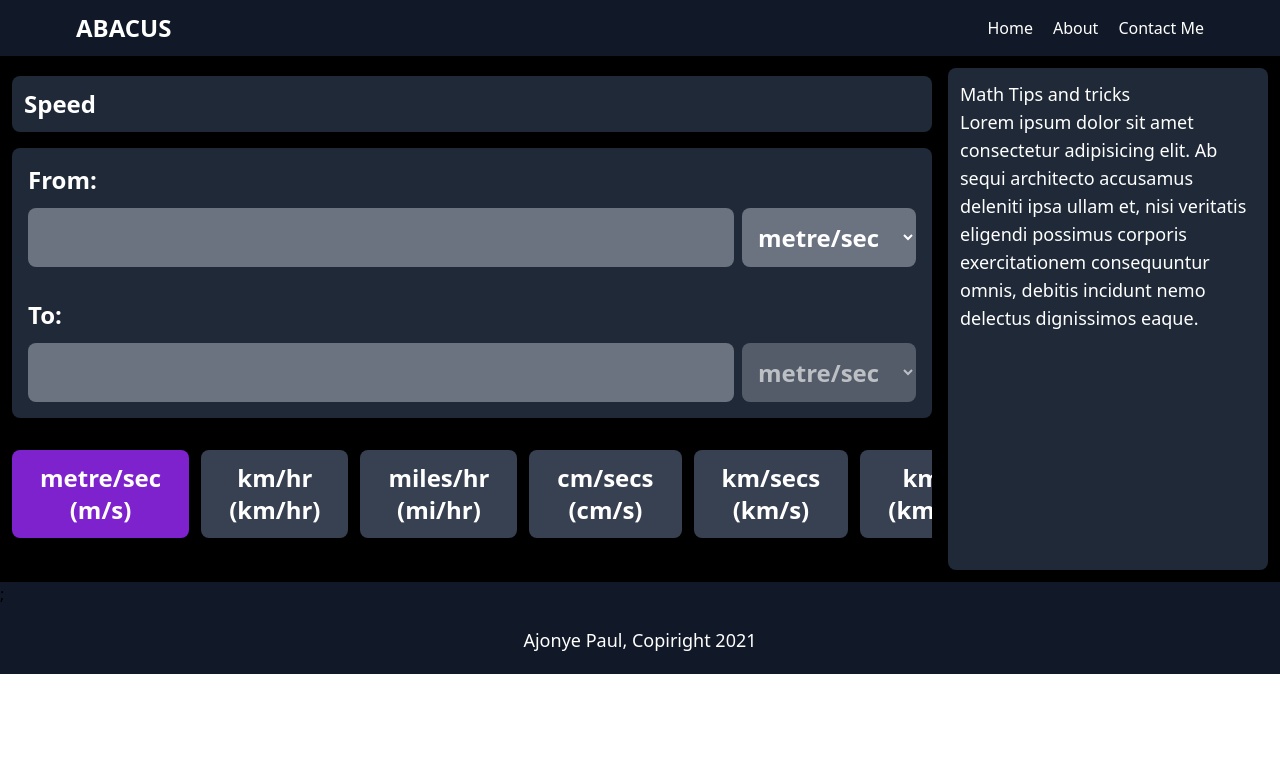
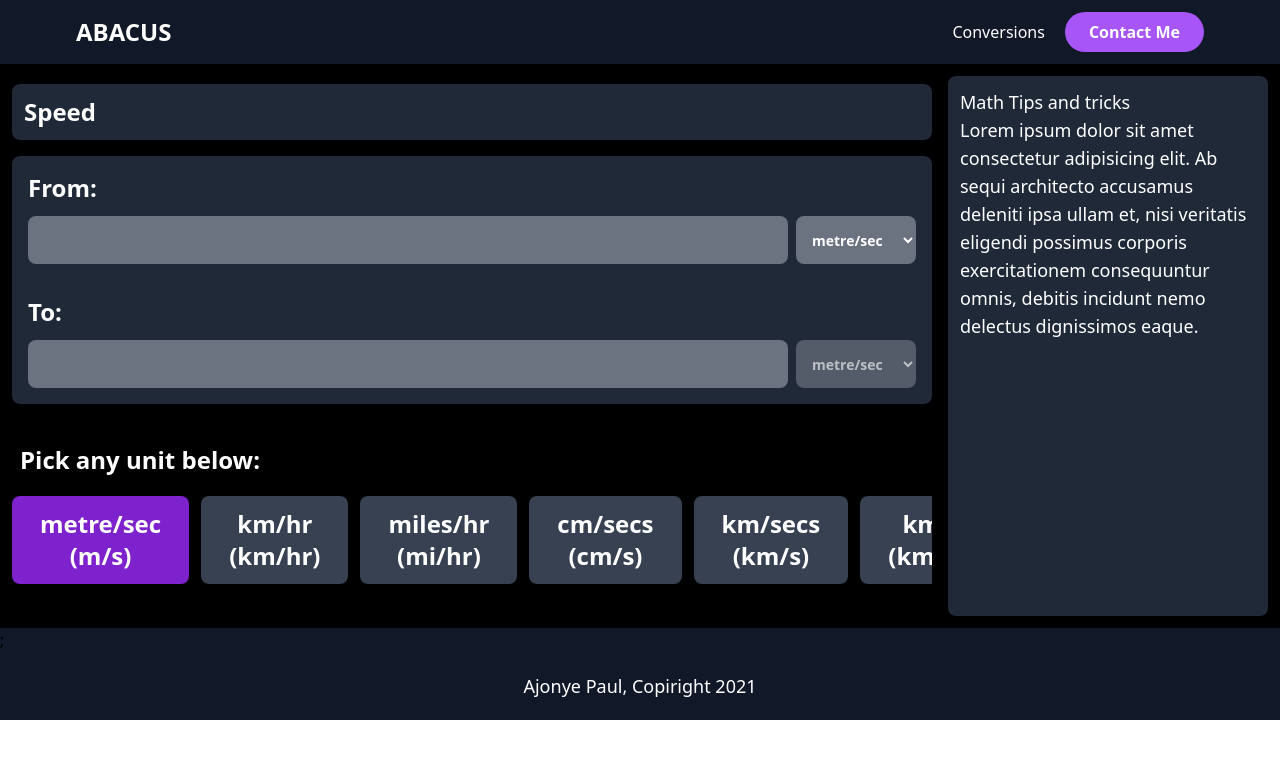
Before and after one commit to PaulChase/all_in_one_calculatorApp, a Next.js app: page /conversion/speed in a window 1280 px wide. Shown: the top 758 px of the page. Built offline with nearby package versions, Linux system fonts and the light colour scheme.

Commit message:
created the conversion index page

```diff
--- a/components/AllUnits.js
+++ b/components/AllUnits.js
@@ -1,26 +1,16 @@
 import Link from "next/link";
+import useUnits from "./hooks/useUnits";
 
 const AllUnits = () => {
-	const allUnits = [
-		"distance",
-		"time",
-		"mass",
-		"speed",
-		"accelaration",
-		"volume",
-		"surfacearea",
-		"angles",
-		"temperature",
-		"pressure",
-	];
+	const allUnits = useUnits();
 	return (
 		<div className=" fixed bg-black/60 w-full h-full top-0 left-0 lg:static lg:bg-inherit lg:w-72 lg:mr-4  z-20 lg:z-0">
-			<div className=" bg-gray-800 w-2/5 h-full py-3 lg:w-72 lg:rounded-lg">
+			<div className=" bg-gray-800 w-1/2 h-full py-3 lg:w-72 lg:rounded-lg">
 				<h2 className=" font-bold text-2xl p-2 mb-4">Other Units</h2>
 				<ul>
 					{allUnits.sort().map((unit, index) => (
 						<Link key={index} href={`/conversion/${unit}`}>
-							<a className=" block p-2 font-semibold border-b-2 border-gray-600 hover:bg-slate-700">
+							<a className=" block p-3 font-semibold border-b-2 border-gray-600 hover:bg-slate-700">
 								{unit.charAt(0).toUpperCase() + unit.slice(1)}
 							</a>
 						</Link>
--- a/components/ConverterForm.js
+++ b/components/ConverterForm.js
@@ -78,7 +78,7 @@ const ConverterForm = ({ title, units }) => {
 					<div className=" flex w-full">
 						<input
 							type="number"
-							className=" w-full rounded-lg mr-2 p-2 bg-gray-500 focus:ring-4 outline-none ring-purple-500 font-bold text-2xl"
+							className=" w-full rounded-lg mr-2 p-2 bg-gray-500 focus:ring-4 outline-none ring-purple-500 font-bold text-2xl text-right"
 							value={input}
 							onChange={(e) => {
 								setInput(e.target.value);
@@ -97,7 +97,7 @@ const ConverterForm = ({ title, units }) => {
 								// set the 'from' unit and leave the others empty
 								convertNumber(...[,], e.target.value, ...[,]);
 							}}
-							className=" rounded-lg  font-semibold bg-gray-500 focus:ring-4 outline-none ring-purple-500 p-3"
+							className=" rounded-lg  font-semibold bg-gray-500 focus:ring-4 outline-none ring-purple-500 p-3 text-sm"
 						>
 							{units.map((unit, index) => (
 								<option key={index} value={unit.symbol}>
@@ -114,7 +114,7 @@ const ConverterForm = ({ title, units }) => {
 					<div className=" flex w-full">
 						<input
 							type="text"
-							className=" w-full rounded-lg mr-2 p-2 bg-gray-500 focus:ring-4 outline-none ring-purple-500 font-bold text-2xl"
+							className=" w-full rounded-lg mr-2 p-2 bg-gray-500 focus:ring-4 outline-none ring-purple-500 font-bold text-2xl text-right "
 							disabled
 							value={output}
 							onChange={(e) => setOutput(e.target.value)}
@@ -130,7 +130,7 @@ const ConverterForm = ({ title, units }) => {
 								// set the 'to' unit and leave the others empty
 								convertNumber(...[,], ...[,], e.target.value);
 							}}
-							className=" rounded-lg  font-semibold bg-gray-500 focus:ring-4 outline-none ring-purple-500 p-3"
+							className=" rounded-lg  font-semibold bg-gray-500 focus:ring-4 outline-none ring-purple-500 p-3 text-sm"
 						>
 							{units.map((unit, index) => (
 								<option key={index} value={unit.symbol}>
@@ -143,6 +143,7 @@ const ConverterForm = ({ title, units }) => {
 
 				{/* all available units aligned horizontally */}
 				<div className=" overflow-auto whitespace-nowrap my-5 py-3">
+					<h3 className=" font-semibold mb-3 p-2">Pick any unit below:</h3>
 					{units.map((unit, index) => (
 						<button
 							key={index}
--- a/components/Layout.js
+++ b/components/Layout.js
@@ -3,7 +3,7 @@ import NavBar from "./NavBar";
 
 const Layout = ({ children }) => {
 	return (
-		<div className=" bg-gray-900">
+		<div className=" bg-gray-900 ">
 			<NavBar />
 			{children}
 			<Footer />
--- a/components/NavBar.js
+++ b/components/NavBar.js
@@ -3,21 +3,21 @@ import Link from "next/link";
 const NavBar = () => {
 	return (
 		<nav className=" flex justify-between items-center p-3  max-w-6xl mx-auto  text-white">
-			<h1 className=" font-extrabold text-2xl ">ABACUS</h1>
+			<Link href="/">
+				<a className=" font-extrabold text-2xl">ABACUS</a>
+			</Link>
+
 			<ul className=" flex space-x-5 items-center">
 				<li>
-					<Link href="/">
-						<a>Home</a>
+					<Link href="/conversion">
+						<a>Conversions</a>
 					</Link>
 				</li>
 				<li>
-					<Link href="/">
-						<a>About</a>
-					</Link>
-				</li>
-				<li>
-					<Link href="/">
-						<a>Contact Me</a>
+					<Link href="https://twitter.com/ajonyepaul">
+						<a className="bg-purple-500 hover:bg-purple-700  px-6 inline-block  rounded-full font-semibold p-2">
+							Contact Me
+						</a>
 					</Link>
 				</li>
 			</ul>
--- /dev/null
+++ b/components/hooks/useUnits.js
@@ -0,0 +1,16 @@
+const useUnits = () => {
+	return [
+		"distance",
+		"time",
+		"mass",
+		"speed",
+		"accelaration",
+		"volume",
+		"surfacearea",
+		"angles",
+		"temperature",
+		"pressure",
+	];
+};
+
+export default useUnits;
--- a/pages/conversion/index.js
+++ b/pages/conversion/index.js
@@ -1,5 +1,22 @@
+import Link from "next/link";
+import useUnits from "../../components/hooks/useUnits";
+
 const ConversionHome = () => {
-	return <div>This is the homepage for all the list of conversions</div>;
+	const allUnits = useUnits();
+
+	return (
+		<section className=" bg-black p-3 text-white ">
+			<div className="grid grid-cols-1 gap-4 md:grid-cols-3 md:text-lg">
+				{allUnits.sort().map((unit, index) => (
+					<Link key={index} href={`/conversion/${unit}`}>
+						<a className=" block p-3 font-semibold border-2 border-gray-600 hover:bg-slate-700 rounded-md  ">
+							{unit.charAt(0).toUpperCase() + unit.slice(1)}
+						</a>
+					</Link>
+				))}
+			</div>
+		</section>
+	);
 };
 
 export default ConversionHome;
--- a/pages/index.js
+++ b/pages/index.js
@@ -12,11 +12,11 @@ export default function Home() {
 			</Head>
 
 			<secton
-				className=" h-[32rem] w-full bg-cover bg-no-repeat flex items-center"
+				className=" h-screen w-full bg-cover bg-center bg-no-repeat flex items-center"
 				style={{ backgroundImage: "url('/bg.jpg')" }}
 			>
-				<div className=" px-12 text-white">
-					<p className=" text-6xl  max-w-xl font-bold">
+				<div className="  text-white ml-8">
+					<p className=" text-4xl lg:text-6xl  max-w-xs lg:max-w-xl font-bold">
 						Convert between units in maths, physics, chemistry...
 					</p>
 					<Link href="/conversion">
```
